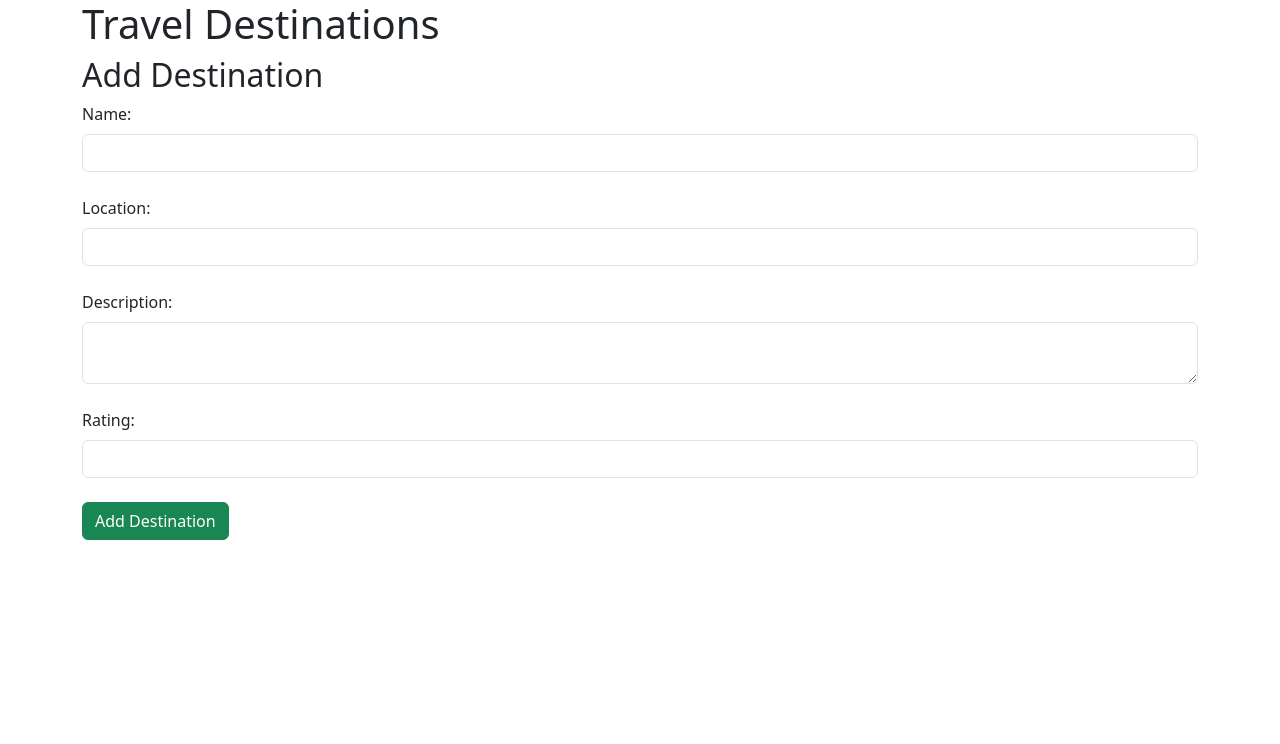
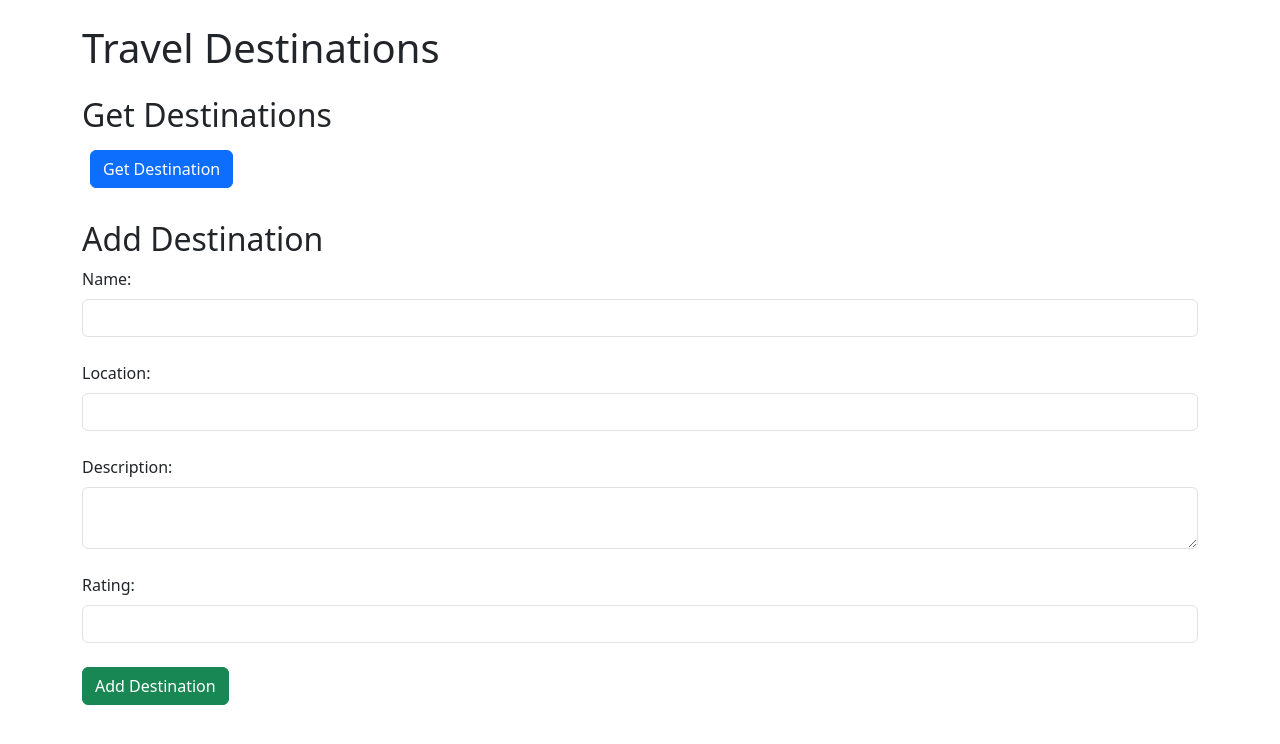
Before and after one commit to checodezz/travelDestinationApi, a plain HTML site: page index.html in a window 1280 px wide. Drawn offline with nearby package versions, Linux system fonts and the light colour scheme.

Commit message:
fix minor ui

```diff
--- a/index.html
+++ b/index.html
@@ -14,14 +14,24 @@
 </head>
 
 <body class="container">
-    <header>
+    <header class="my-4">
         <h1>Travel Destinations</h1>
     </header>
 
     <main>
-        <h2>Add Destination</h2>
+
+        <div>
+            <h2>Get Destinations</h2>
+            <button id="getDestinationsBtn" class="btn btn-primary m-2">Get Destination</button><br><br>
+        </div>
+
+        <div id="showDestinationsCard">
+
+        </div>
 
         <form id="destinationInputForm">
+            <h2>Add Destination</h2>
+
             <label for="destinationNameInput" class="form-label">Name:</label>
             <input type="text" id="destinationNameInput" class="form-control" required><br>
 
@@ -34,7 +44,7 @@
             <label for="destinationRatingInput" class="form-label">Rating:</label>
             <input type="number" id="destinationRatingInput" class="form-control"><br>
 
-            <button type="submit" class="btn btn-success">Add Destination</button><br>
+            <button type="submit" class="btn btn-success">Add Destination</button><br><br>
 
         </form>
 
```
